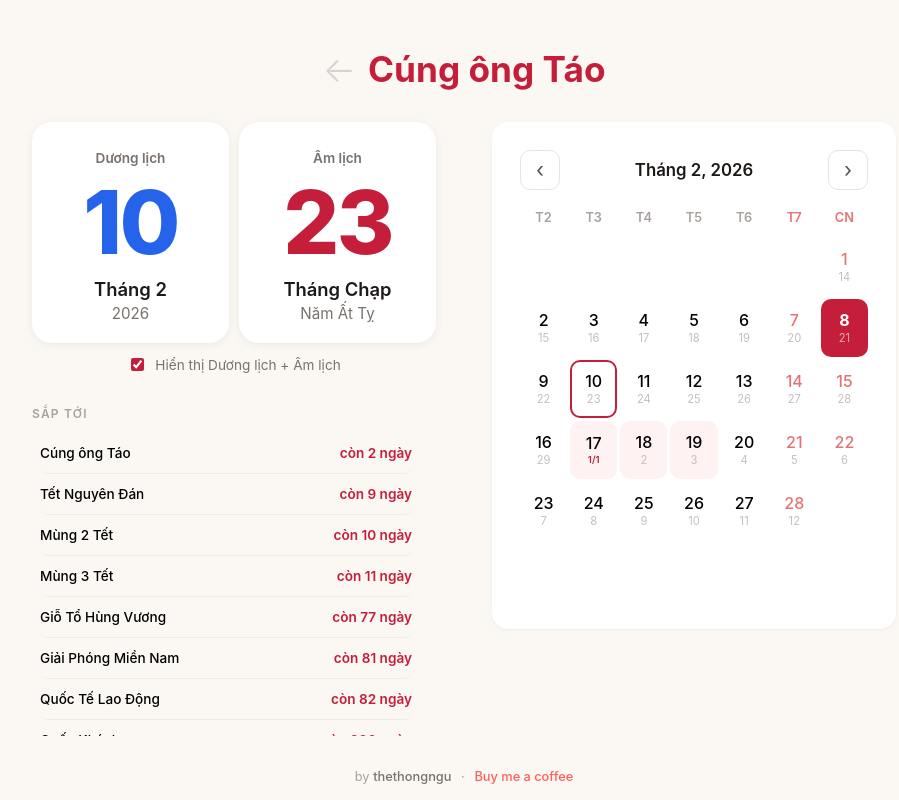
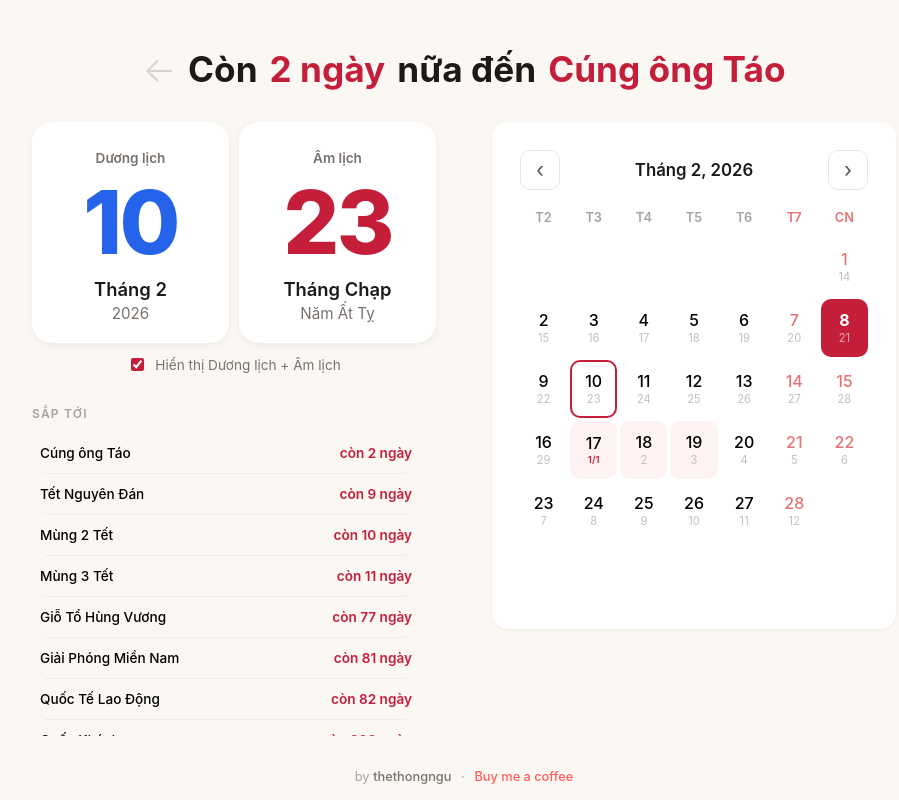
Before and after one commit to thethongngu/amlich, a SvelteKit app: page / in a window 1280 px wide. Both pictures are taken after a click on the button "Cúng ông Táo". Shown: the whole page, without its empty margins (176-1075 px from the left). Built offline with nearby package versions, Linux system fonts and the light colour scheme.

Commit message:
save work

```diff
--- a/src/routes/+page.svelte
+++ b/src/routes/+page.svelte
@@ -84,6 +84,9 @@
 	const isSelectedWeekend = $derived(
 		selected.dayOfWeek === 'Thứ Bảy' || selected.dayOfWeek === 'Chủ Nhật'
 	);
+	const daysFromToday = $derived(
+		Math.round((new Date(selectedYear, selectedMonth - 1, selectedDay).getTime() - new Date(today.solarYear, today.solarMonth - 1, today.solarDay).getTime()) / 86400000)
+	);
 </script>
 
 <div class="page">
@@ -92,7 +95,13 @@
 			<button class="back-today" onclick={goToday}>&larr;</button>
 		{/if}
 		{#if !isSelectedToday && selected.holiday}
-			<span class="special-day">{selected.holiday}</span>
+			{#if daysFromToday > 0}
+				Còn <strong>{daysFromToday} ngày</strong> nữa đến <span class="special-day">{selected.holiday}</span>
+			{:else if daysFromToday < 0}
+				<span class="special-day">{selected.holiday}</span> <span>({Math.abs(daysFromToday)} ngày trước)</span>
+			{:else}
+				<span class="special-day">{selected.holiday}</span>
+			{/if}
 		{:else if !isSelectedToday && isSelectedWeekend}
 			<span class="special-day">Cuối tuần</span>
 		{:else if !isSelectedToday}
@@ -295,7 +304,6 @@
 	.next-holiday {
 		font-size: 1.5rem;
 		font-weight: 700;
-		color: #57534E;
 		text-align: center;
 		margin-bottom: 16px;
 		min-height: 2.4em;
@@ -307,6 +315,7 @@
 
 	.next-holiday strong {
 		color: #C41E3A;
+		font-weight: 700;
 	}
 
 	.holiday-link {
```
